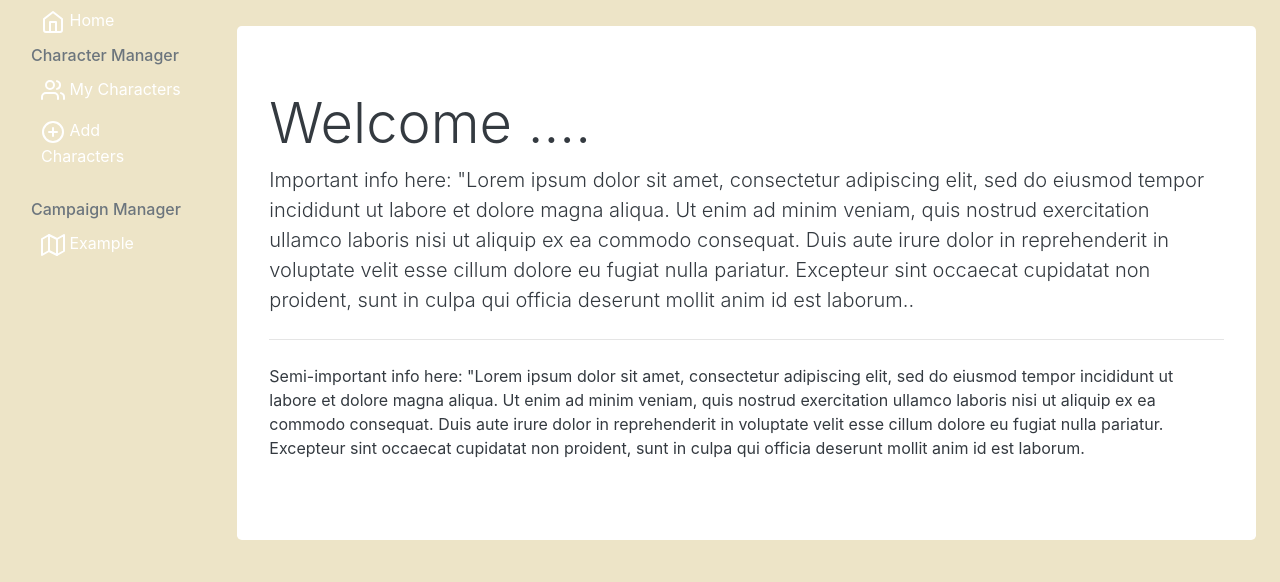
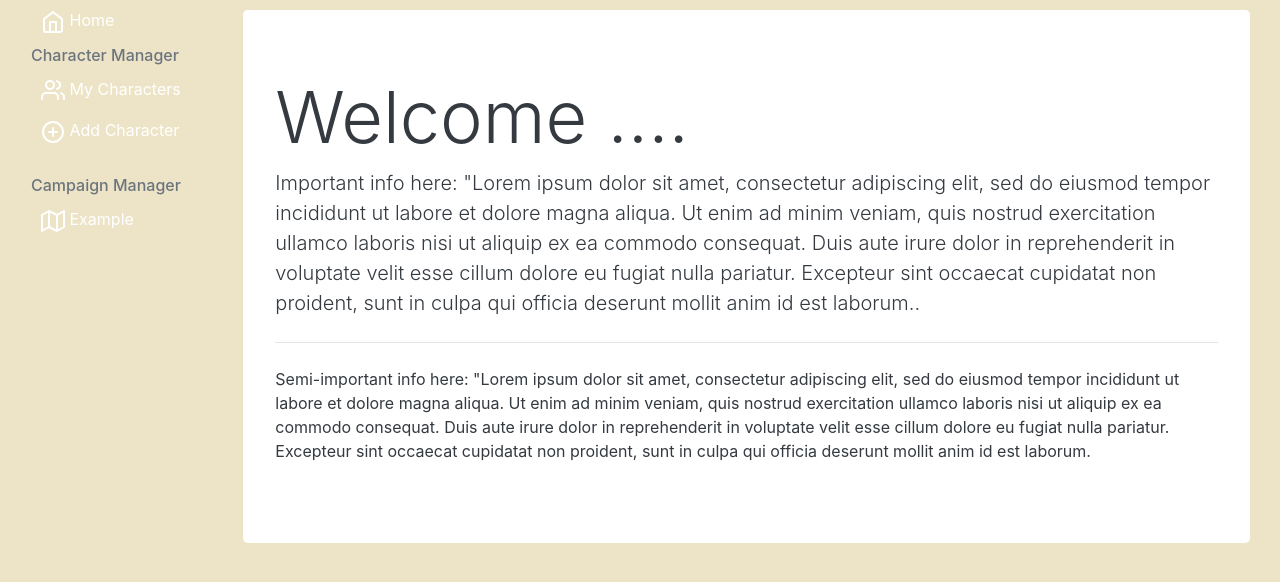
Before and after one commit to devints47/cop4331group1large, a Flask app: page /password in a window 1280 px wide. Shown: the part 56-638 px from the top of the page. Run offline with Flask 2, Linux system fonts and the light colour scheme; parts of the project's set-up code (start-up, migrations or seed data) failed here and were passed over; some libraries are stand-ins or nearby versions.

Commit message:
added tab-content

```diff
--- a/web/templates/index.html
+++ b/web/templates/index.html
@@ -12,9 +12,9 @@
         <!-- side bar-->
         <nav id="sideBarNav" class="col-md-2  col-lg-2 col-sm-2 d-none d-md-block bg-light sidebar">
           <div class="sidebar-sticky">
-            <ul class="nav flex-column">
+            <ul class="nav flex-column" role="navigation">
               <li class="nav-item">
-                <a  class="nav-link active" href="#">
+                <a  id="home-tab" class="nav-link active" href="#home" data-toggle="tab" role="tab" aria-controls="home" aria-selected="true">
                   <span  data-feather="home"></span>
                   Home<span class="sr-only">(current)</span>
                 </a>
@@ -23,15 +23,15 @@
                 <span>Character Manager</span>
               </h6>
               <li class="nav-item">
-                <a class="nav-link" href="#">
+                <a id="myCharacter-tab" class="nav-link" href="#myCharacters" data-toggle="tab" role="tab" aria-controls="myCharacters" aria-selected="false">
                   <span data-feather="users"></span>
                   My Characters
                 </a>
               </li>
               <li class="nav-item">
-                <a class="nav-link" href="#">
+                <a id="addCharacter-tab" class="nav-link" href="#addCharacter" data-toggle="tab" role="tab" aria-controls="addCharacter" aria-selected="false">
                   <span data-feather="plus-circle"></span>
-                  Add Characters
+                  Add Character
                 </a>
               </li>
             </ul>
@@ -50,15 +50,33 @@
           </div>
         </nav>
 
-        <!--Jumbo Tron-->
-        <main role="main" class="col-md-10 col-sm-10 ml-sm-auto col-lg-10 pt-3 px-4">
-          <div class="jumbotron">
-            <h1 class="display-4">Welcome ....</h1>
-            <p class="lead">Important info here: "Lorem ipsum dolor sit amet, consectetur adipiscing elit, sed do eiusmod tempor incididunt ut labore et dolore magna aliqua. Ut enim ad minim veniam, quis nostrud exercitation ullamco laboris nisi ut aliquip ex ea commodo consequat. Duis aute irure dolor in reprehenderit in voluptate velit esse cillum dolore eu fugiat nulla pariatur. Excepteur sint occaecat cupidatat non proident, sunt in culpa qui officia deserunt mollit anim id est laborum..</p>
-            <hr class="my-4">
-            <p>Semi-important info here: "Lorem ipsum dolor sit amet, consectetur adipiscing elit, sed do eiusmod tempor incididunt ut labore et dolore magna aliqua. Ut enim ad minim veniam, quis nostrud exercitation ullamco laboris nisi ut aliquip ex ea commodo consequat. Duis aute irure dolor in reprehenderit in voluptate velit esse cillum dolore eu fugiat nulla pariatur. Excepteur sint occaecat cupidatat non proident, sunt in culpa qui officia deserunt mollit anim id est laborum.</p>
-          </div>
-        </main>
+        <!--tab content-->
+        <div class="tab-content col-md-10 col-sm-10 ml-sm-auto col-lg-10" id="myTabContent">
+
+          <!--home tab-->
+          <div role="tabpanel" aria-labelledby="home-tab" class="col-md-12 col-sm-12 ml-sm-auto col-lg-12 tab-pane fade-in active" id="home">
+               <!--Jumbo Tron-->
+                 <div role="tabpanel" class="jumbotron" >
+                   <h1 class="display-3">Welcome ....</h1>
+                   <p class="lead">Important info here: "Lorem ipsum dolor sit amet, consectetur adipiscing elit, sed do eiusmod tempor incididunt ut labore et dolore magna aliqua. Ut enim ad minim veniam, quis nostrud exercitation ullamco laboris nisi ut aliquip ex ea commodo consequat. Duis aute irure dolor in reprehenderit in voluptate velit esse cillum dolore eu fugiat nulla pariatur. Excepteur sint occaecat cupidatat non proident, sunt in culpa qui officia deserunt mollit anim id est laborum..</p>
+                   <hr class="my-4">
+                   <p>Semi-important info here: "Lorem ipsum dolor sit amet, consectetur adipiscing elit, sed do eiusmod tempor incididunt ut labore et dolore magna aliqua. Ut enim ad minim veniam, quis nostrud exercitation ullamco laboris nisi ut aliquip ex ea commodo consequat. Duis aute irure dolor in reprehenderit in voluptate velit esse cillum dolore eu fugiat nulla pariatur. Excepteur sint occaecat cupidatat non proident, sunt in culpa qui officia deserunt mollit anim id est laborum.</p>
+                 </div>
+         </div>
+           <!--my characters tab-->
+           <div role="tabpanel" aria-labelledby="myCharacter-tab" class="tab-pane fade col-md-12 col-sm-12 col-lg-12" id="myCharacters">
+               <div class="jumbotron" style="margin-top: 10px;">
+                   <h1 class="display-3">Hello, world!</h1>
+                   <p class="lead">This is a simple hero unit, a simple jumbotron-style component for calling extra attention to featured content or information.</p>
+                   <hr class="my-4">
+                   <p>It uses utility classes for typography and spacing to space content out within the larger container.</p>
+                 </div>
+           </div>
+
+
+           <!--add character tab-->
+           <div role="tabpanel" aria-labelledby="addCharacter-tab" class="tab-pane fade" id="addCharacter">add characters</div>
+         </div>
 
       </div>
     </div>
```
